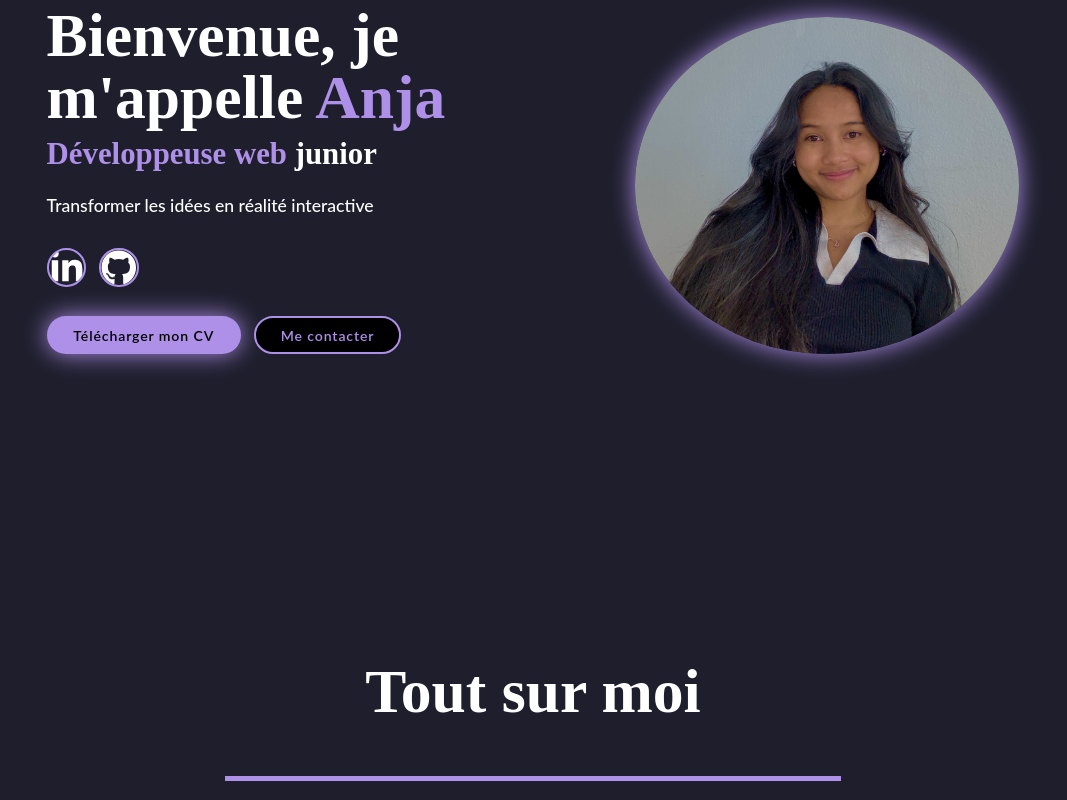
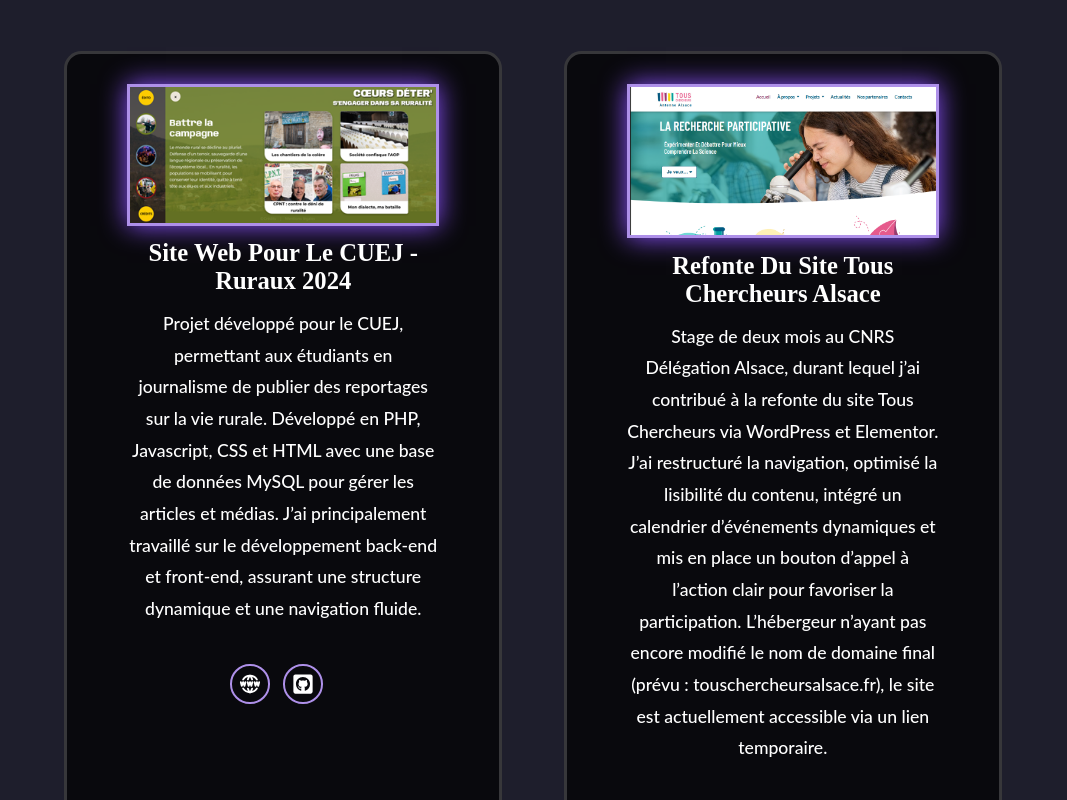
Before and after one commit to anjakely18/Mon-portfolio, a React (Vite) app: page /projects in a window 1280 px wide. Shown: the part 240-1040 px from the top of the page, without its empty margins (107-1174 px from the left). Built offline with nearby package versions, Linux system fonts and the light colour scheme.

Commit message:
Modifie la navigation avec des pages et router

```diff
--- a/package.json
+++ b/package.json
@@ -16,6 +16,7 @@
     "react": "^18.3.1",
     "react-dom": "^18.3.1",
     "react-icons": "^5.3.0",
+    "react-router-dom": "^7.18.0",
     "react-toastify": "^10.0.5"
   },
   "devDependencies": {
--- a/src/App.jsx
+++ b/src/App.jsx
@@ -1,3 +1,4 @@
+import { Routes, Route } from "react-router-dom";
 import About from "./components/About";
 import Contact from "./components/Contact";
 import Footer from "./components/Footer";
@@ -9,10 +10,12 @@ const App = () => {
   return (
     <main>
       <Navbar />
-      <Home />
-      <About />
-      <Projects />
-      <Contact />
+      <Routes>
+        <Route path="/" element={<Home />} />
+        <Route path="/about" element={<About />} />
+        <Route path="/projects" element={<Projects />} />
+        <Route path="/contact" element={<Contact />} />
+      </Routes>
       <Footer />
     </main>
   );
--- a/src/assets/data.jsx
+++ b/src/assets/data.jsx
@@ -19,10 +19,10 @@ import unity from "./unity.png";
 
 // Liens de navigation
 export const links = [
-  { id: nanoid(), href: "#home", text: "Accueil" },
-  { id: nanoid(), href: "#about", text: "À propos" },
-  { id: nanoid(), href: "#projects", text: "Projets" },
-  { id: nanoid(), href: "#contact", text: "Contact" },
+  { id: nanoid(), href: "/home", text: "Accueil" },
+  { id: nanoid(), href: "/about", text: "À propos" },
+  { id: nanoid(), href: "/projects", text: "Projets" },
+  { id: nanoid(), href: "/contact", text: "Contact" },
 ];
 
 // Compétences regroupées par catégories
--- a/src/components/Navbar.jsx
+++ b/src/components/Navbar.jsx
@@ -2,13 +2,13 @@ import { GiHamburgerMenu } from "react-icons/gi";
 import { links } from "../assets/data";
 
 import React, { useState } from "react";
+import { Link } from "react-router-dom";
 
 const Navbar = () => {
   const [isOpen, setIsOpen] = useState(false);
   const toggle = () => {
     setIsOpen(!isOpen);
   };
-  console.log(isOpen);
 
   return (
     <header className="header">
@@ -24,9 +24,9 @@ const Navbar = () => {
         {links.map((link) => {
           const { id, href, text } = link;
           return (
-            <a key={id} href={href} className="navlink">
+            <Link onClick={() => setIsOpen(false)} to={href} key={id} className="navlink">
               {text}
-            </a>
+            </Link>
           );
         })}
       </nav>
--- a/src/main.jsx
+++ b/src/main.jsx
@@ -2,9 +2,12 @@ import { StrictMode } from 'react'
 import { createRoot } from 'react-dom/client'
 import App from './App.jsx'
 import './index.css'
+import { BrowserRouter } from 'react-router-dom'
 
 createRoot(document.getElementById('root')).render(
   <StrictMode>
+    <BrowserRouter>
     <App />
+    </BrowserRouter>
   </StrictMode>,
 )
```
Also changed, not shown: 1 other file (tests, documents, lock files or other folders).
